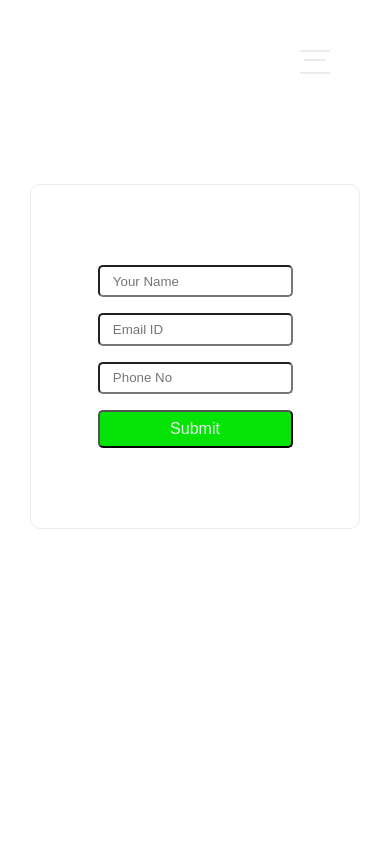
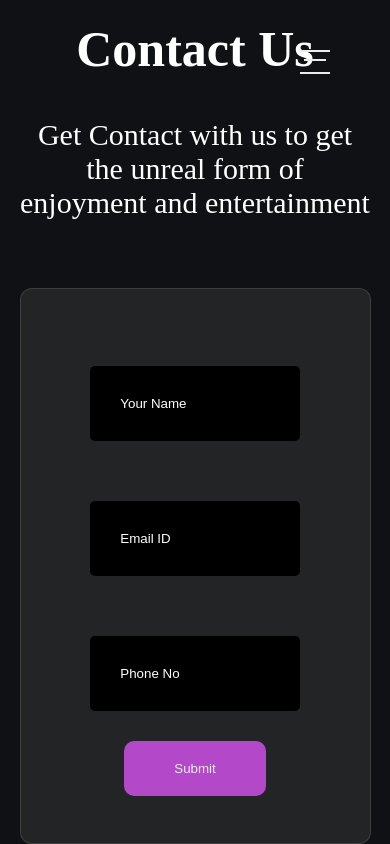
Before and after one commit to Arunsiva003/Trojans-2023, a React (Create React App) app in the folder frontend/: page /contact in a window 390 px wide. Built offline with nearby package versions, Linux system fonts and the light colour scheme.

Commit message:
added contact

```diff
--- a/frontend/src/Pages/HomePage/ContactUs/ContactUs.jsx
+++ b/frontend/src/Pages/HomePage/ContactUs/ContactUs.jsx
@@ -14,29 +14,49 @@ export default function Contactus(){
 
     const changehandler = (event) =>{
         setformstate({...formstate , [event.target.name] : event.target.value});
+    };
+
+
+
+    const submit_handler = (event) => {
+        event.preventDefault();
+        const config= {
+            Username : "mail",
+            Password : "pass",
+            Host : "name",
+            Port : 3000,
+            To : "trojans@citchennai.net",
+            From : formstate.email,
+            Subject : "This is the subject",
+            Body : `${formstate.name} get connected with us on trojans`,
+            SecureToken : "token update with username and password",
+        };
+
+        if(window.Email){
+            window.Email.send(config).then(() => alert("Thanks for reaching out will get contact with u soon"));
         }
+    };
 
     return(
         <>
         <div className = "main">
+            <div className="left-div_contact">
                 <div className="heading">
                     <h1 className = "h1_head">Contact Us</h1>
                 </div>
                 <p> Get Contact with us to get the unreal form of enjoyment and entertainment</p>
-            <section>
+
+            </div>
             <div className="register">
-            <div className="col-1">
-                <form id='form' className="flex flex-col">
-                    <input type="text" onChange={changehandler} placeholder="Your Name"/>
-                    <input type="text"   onChange={changehandler}placeholder="Email ID"/>
-                    <input type="text"   onChange={changehandler} placeholder="Phone No"/>
+                        <form  className="form_contactus" onSubmit={submit_handler}>
+                            <input type="text" onChange={changehandler} value= {formstate.name || ""} placeholder="Your Name"/>
+                            <input type="text" onChange={changehandler} value= {formstate.email || ""} placeholder="Email ID"/>
+                            <input type="text" onChange={changehandler} value= {formstate.phone || ""} placeholder="Phone No"/>
                             <button className="btn"  onChange={changehandler}>Submit</button>
                         </form>
             </div>
 
         </div>
-            </section>
-        </div>
         </>
     )
 }
--- a/frontend/src/Pages/HomePage/ContactUs/contactus.css
+++ b/frontend/src/Pages/HomePage/ContactUs/contactus.css
@@ -1,5 +1,12 @@
 .main{
-    padding-bottom: 10vh;
+  /* padding-bottom: 10vh; */
+  /* background-color:green; */
+  display: flex;
+  height: 100vh;
+  flex-direction:row;
+  background-color:#101115;
+  justify-content: space-around;
+  /* justify-content: center; */
 }
 
 .h1_head{
@@ -13,67 +20,129 @@
 
 p{
   text-align: center;
+  font-size: 30px;
   color : white;
+  padding-bottom: 8vh;
 }
 
-section{
+/* section{
   align-items: center;
   justify-content: center;
   display: flex;
   padding: 30px;
-}
+} */
 
 .register{
-    max-width: 978px;
-    width: 100vh;
-    display:flex;
-    border: 1px solid #e9ecef;
+  /* max-width: 968px; */
+  /* width: 90vh; */
+  /* border: 1px solid #e9ecef; */
   border-radius: 10px;
-    background-color: rgba(255, 255, 255, 0.174);
+  display: flex;
+  justify-content: center;
+  align-items: center;
+  /* background-color: rgb(255, 255, 255); */
+  backdrop-filter: blur(16px) saturate(180%);
+  -webkit-backdrop-filter: blur(16px) saturate(180%);
+  background-color: rgba(43, 43, 43, 0.75);
+  border-radius: 12px;
+  border: 1px solid rgba(255, 255, 255, 0.125);
+  height: 100%;
+  width: 45%;
 }
 
 
-  #form{
-    max-width: 570px;
-    width: 50vw;
-    margin: 2em auto;
-  }
 
-  #form >  input, .btn{
-    padding: .5em 1em;
-    border-radius: 5px;
-  }
 
-  #form > input:focus{
-    outline: none;
-  }
+.btn{
+  background-color: rgb(179, 73, 200);
 
-  #form > .btn{
-    background-color: rgb(6, 227, 6);
   color: #e9ecef;
-    font-size: 1em;
+  border-radius: 10px;
+  padding: 20px 50px;
+  border: none;
   cursor: pointer;
 }
 
-  .flex{
-    display: flex;
-    gap: 1rem;
+
+.btn:hover{
+  background-color: #e9ecef;
+  color :rgb(179, 73, 200);
+  transition: 0.2s ease;
  }
 
-  h2 , span{
-    text-align: center;
+.form_contactus{
+display: flex;
+/* background-color:rgb(58, 221, 40); */
+height:100%;
+width: 100%;
+justify-content: center;
+align-items: center;
+flex-direction: column;
 }
 
-  h2{
-    padding-bottom: 10px;
+input{
+width: 60%;
+border-radius: 5px;
+background-color:black;
+color: white;
+margin: 30px;
+padding: 30px;
+border: none;
+}
+input::placeholder{
+color: white;
+}
+
+.left-div_contact{
+width: 50%;
+/* background-color: red; */
+display: flex;
+justify-content: center;
+align-items: center;
+flex-direction: column;
+/* height: 200%; */
+
+}
+
+@media screen and (max-width : 1024px){
+.main{
+  /* padding-bottom: 10vh; */
+  /* background-color:green; */
+  display: flex;
+  /* height: 100vh; */
+  flex-direction:column;
+  align-items: center;
+  justify-content: center;
+  background-color:#101115;
+  /* justify-content: center; */
+}
+.left-div_contact{
+width: 90%;
+/* background-color: red; */
+display: flex;
+justify-content: center;
+align-items: center;
+flex-direction: column;
+/* height: 200%; */
+
+}
+.register{
+/* max-width: 968px; */
+/* width: 90vh; */
+/* border: 1px solid #e9ecef; */
+border-radius: 10px;
+display: flex;
+justify-content: center;
+align-items: center;
+/* background-color: rgb(255, 255, 255); */
+backdrop-filter: blur(16px) saturate(180%);
+  -webkit-backdrop-filter: blur(16px) saturate(180%);
+  background-color: rgba(43, 43, 43, 0.75);
+  border-radius: 12px;
+  border: 1px solid rgba(255, 255, 255, 0.125);
+height: 100%;
+width: 90%;
 }
 
 
-  .flex-col{
-    flex-direction: column;
 }
-
-  .register .col-1{
-    margin: auto;
-    padding: 3em 0;
-  }
--- a/frontend/src/Pages/HomePage/HomeIntro.jsx/homeintro.css
+++ b/frontend/src/Pages/HomePage/HomeIntro.jsx/homeintro.css
@@ -10,6 +10,7 @@
 
   .heroPTag {
     position: relative;
+    top: 20px;
     font-size: 4vw;
     color: #fff;
   }
--- a/frontend/src/Pages/Sponsors/Cards.jsx
+++ b/frontend/src/Pages/Sponsors/Cards.jsx
@@ -32,50 +32,7 @@ export default function Cards(){
 
                 </div>
             </div>
-            <div className="card-box">
-                <img src={cards} alt="" />
 
-                <div className="card-layer">
-                <h4>Sponsor name</h4>
-                    <p>Sponsor details</p>
-
-                </div>
-            </div>
-            <div className="card-box">
-                <img src={cards} alt="" />
-
-                <div className="card-layer">
-                <h4>Sponsor name</h4>
-                    <p>Sponsor details</p>
-
-                </div>
-            </div>
-            <div className="card-box">
-                <img src={cards}  alt=""/>
-
-                <div className="card-layer">
-                <h4>Sponsor name</h4>
-                    <p>Sponsor details</p>
-
-                </div>
-            </div>
-            <div className="card-box">
-                <img src={cards}  alt=""/>
-
-                <div className="card-layer">
-                <h4>Sponsor name</h4>
-                    <p>Sponsor details</p>
-
-                </div>
-            </div>
-            <div className="card-box">
-                <img src={cards}  alt=""/>
-
-                <div className="card-layer">
-                <h4>Sponsor name</h4>
-                    <p>Sponsor details</p>
-                </div>
-            </div>
         </div>
     </section>
     </>
--- a/frontend/src/Pages/Sponsors/Sponsors.jsx
+++ b/frontend/src/Pages/Sponsors/Sponsors.jsx
@@ -17,7 +17,6 @@ export default function Sponsors(){
             <Cards/>
             </div>
         </div>
-        <Footer/>
         </div>
         </>
     )
```
Lines whose indentation alone changed are shown as unchanged.
